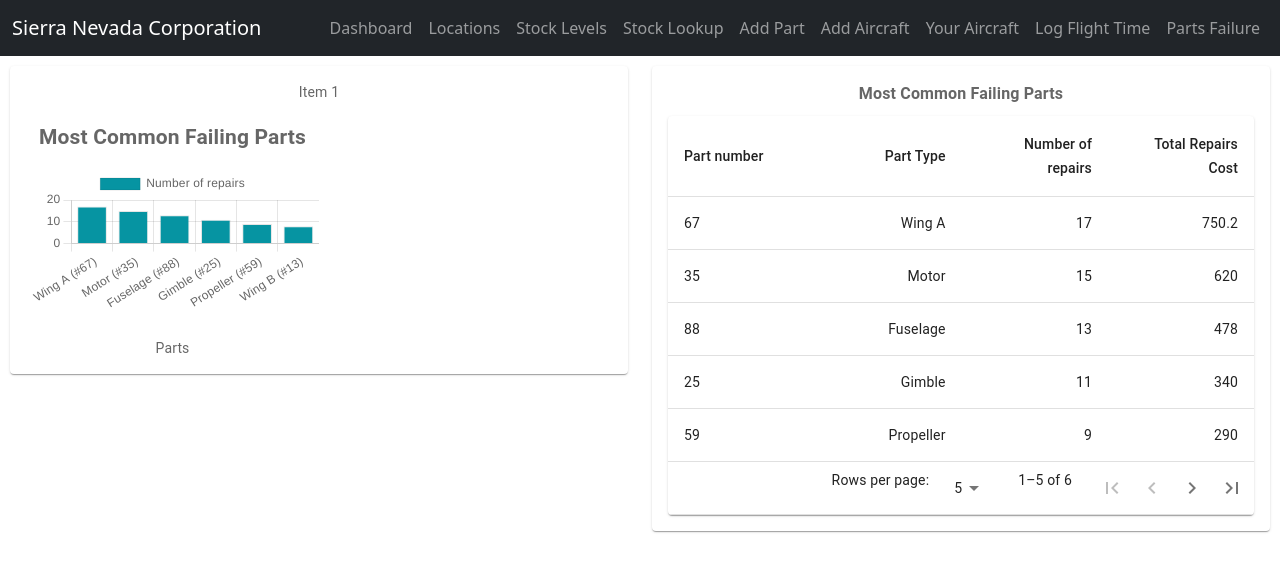
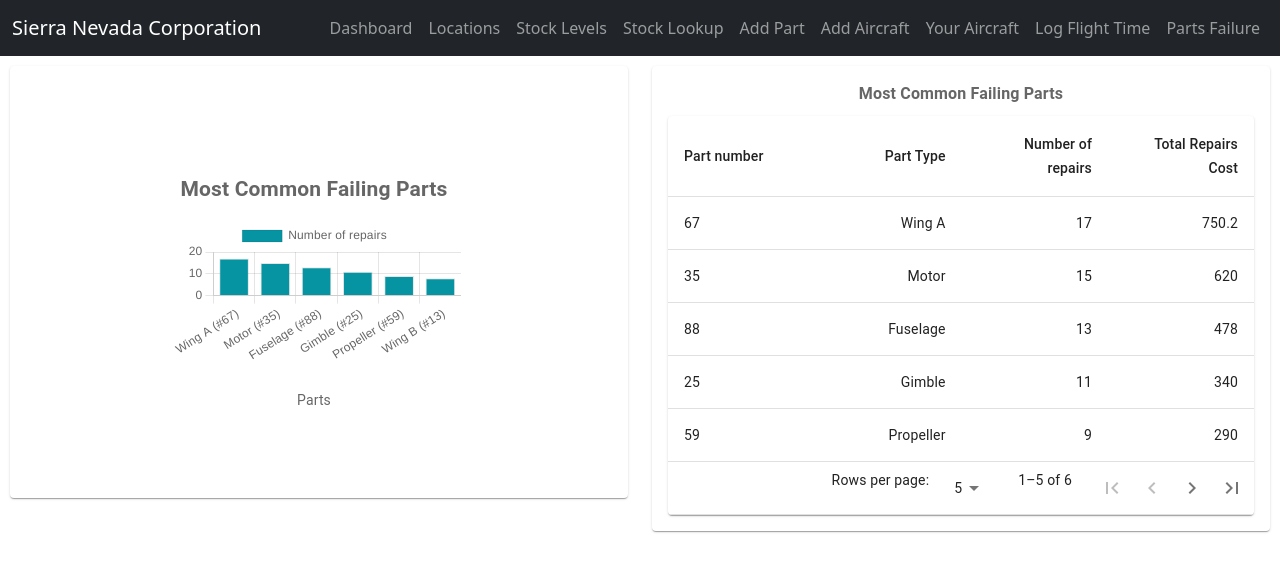
Before and after one commit to reicraftscodes/uas-lifecycle-management-frontend, a React (Create React App) app: page /parts-failure in a window 1280 px wide. Shown: the top 572 px of the page. Built offline with nearby package versions, Linux system fonts and the light colour scheme.

Commit message:
feat: issue #1 - center most common failing parts chart.

```diff
--- a/src/components/PartsFailureChart.js
+++ b/src/components/PartsFailureChart.js
@@ -38,7 +38,12 @@ export default function PartsFailureChart({data}) {
     }
 
     return (
-        <div>
+        <div style={{
+            display: "flex",
+            alignItems: "center",
+            justifyContent: "center",
+            minWidth: "500px",
+            minHeight: "400px"}}>
             <ChartCard title="Most Common Failing Parts">
                 <Bar {...barOptions} />
                 <ChartLegend legends={barLegends} />
--- a/src/pages/PartsFailure.js
+++ b/src/pages/PartsFailure.js
@@ -75,7 +75,7 @@ const PartsFailure = () => {
             <Box sx={{ flexGrow: 1 }} margin="10px">
                 <Grid container spacing={{ xs: 2, md: 3 }} rows={{  xs: 1, sm: 2, md: 3 }}>
                     <Grid item xs={6} >
-                        <Item>Item 1
+                        <Item>
                             <PartsFailureChart data={partsFailureList}/>
                         </Item>
                     </Grid>
```
